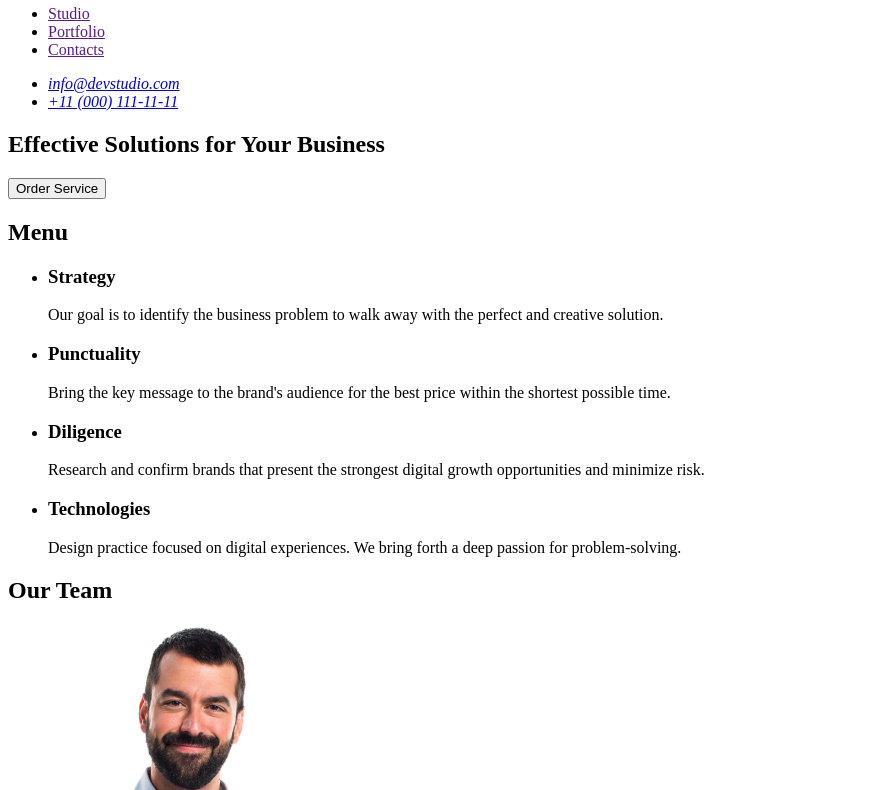
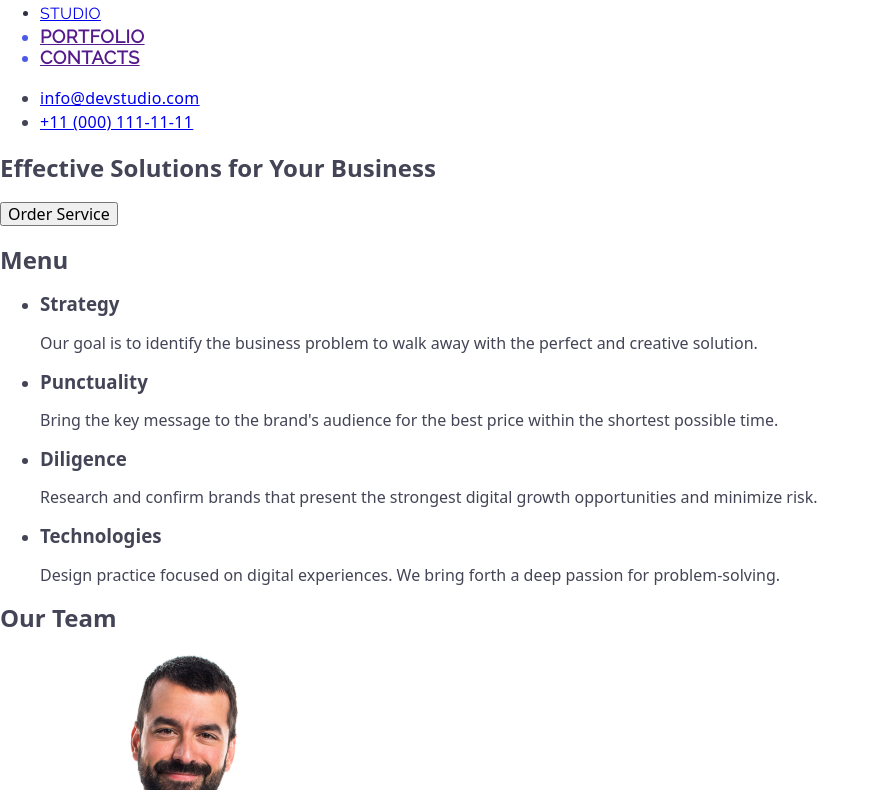
Before and after one commit to Leonidas1987/goit-markup-hw-02, a plain HTML site: page index.html in a window 1280 px wide. Shown: the part 37-827 px from the top of the page, without its empty margins (0-879 px from the left). Drawn offline with nearby package versions, Linux system fonts and the light colour scheme.

Commit message:
part 1 (header)
edit header

```diff
--- /dev/null
+++ b/css/styles.css
@@ -0,0 +1,59 @@
+
+body {
+    font-family: 'Roboto', sans-serif;
+    color: #434455;
+    background-color: #FFFFFF;
+}
+.nav_header {
+    font-family: "Raleway", sans-serif;
+    font-weight: 700;
+    font-size: 18px;
+    line-height: 1.17;
+    letter-spacing: 0.03em;
+    text-transform: uppercase;
+    color: #4d5ae5;
+}
+.header_menu {
+    color: #2e2f42;
+}
+
+.list_one {
+    font-weight: 500;
+    font-size: 16px;
+    line-height: 1.5;
+    letter-spacing: 0.02em;
+    color: #2e2f42;
+}
+.list_one :hover {
+    color: #404bbf;
+}
+list_one :focus {
+    color: #404bbf;
+}
+list_two {
+    font-weight: 500;
+    font-size: 16px;
+    line-height: 1.5;
+    letter-spacing: 0.02em;
+    color: #2e2f42;
+}
+list_three {
+    font-weight: 500;
+    font-size: 16px;
+    line-height: 1.5;
+    letter-spacing: 0.02em;
+    color: #2e2f42;
+}
+.address_header {
+    font-style: normal;
+    font-size: 16px;
+    line-height: 1.5;
+    letter-spacing: 0.02em;
+    color: #434455;
+}
+.address_header :hover {
+    color: #404bbf;
+}
+.address_header :focus {
+    color: #404bbf;
+}
--- a/index.html
+++ b/index.html
@@ -4,19 +4,28 @@
     <meta charset="UTF-8">
     <meta name="viewport" content="width=device-width, initial-scale=1.0">
     <title>Web Studio</title>
+    <link rel="stylesheet" href="./css/styles.css">
+    <link rel="stylesheet" href="https://cdnjs.cloudflare.com/ajax/libs/modern-normalize/2.0.0/modern-normalize.css">
+    <link rel="preconnect" href="https://fonts.googleapis.com">
+<link rel="preconnect" href="https://fonts.gstatic.com" crossorigin>
+<link href="https://fonts.googleapis.com/css2?family=Raleway:ital@0;1&display=swap" rel="stylesheet">
+<link rel="preconnect" href="https://fonts.googleapis.com">
+<link rel="preconnect" href="https://fonts.gstatic.com" crossorigin>
+<link href="https://fonts.googleapis.com/css2?family=Roboto:ital@0;1&display=swap" rel="stylesheet">
 </head>
 <body>
     <header>
-        <nav>
+        <nav class="nav_header">
+            <span class="header_menu">Studio</span>
             <a href="./index.html">WebStudio</a>
             <!-- img src="./images/HeaderLogo.jpg" alt="LogoH" -->
             <ul>
-            <li><a href="" target="_blank" rel>Studio</a></li>
-            <li><a href="" target="_blank" rel>Portfolio</a></li>
-            <li><a href="" target="_blank" rel>Contacts</a></li>
+            <li class="list_one"><a href="./index.html" target="_blank" rel>Studio</a></li>
+            <li class="list_two"><a href="" target="_blank" rel>Portfolio</a></li>
+            <li class="list_three"><a href="" target="_blank" rel>Contacts</a></li>
         </ul>
         </nav>
-        <address>
+        <address class="address_header">
             <ul>
                 <li><a href="mailto:info@devstudio.com">info@devstudio.com</a></li>
                 <li><a href="tel:+110001111111">+11 (000) 111-11-11</a></li>
```
